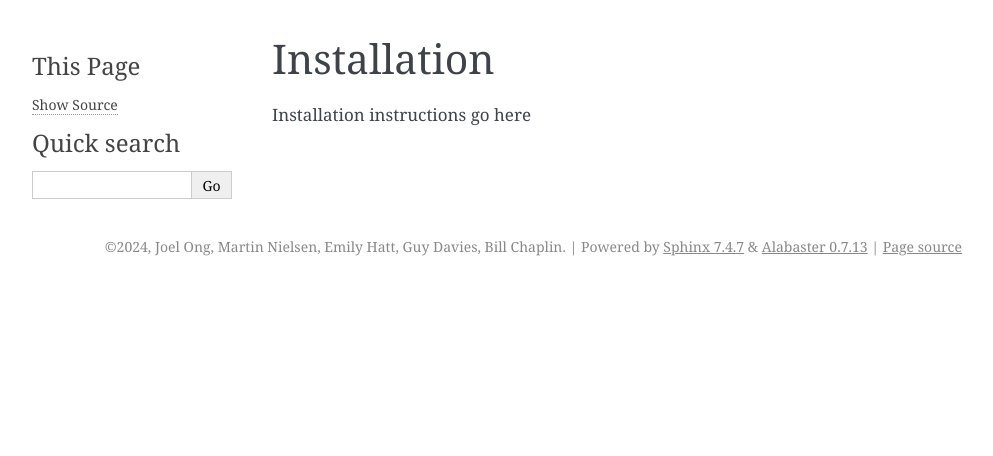
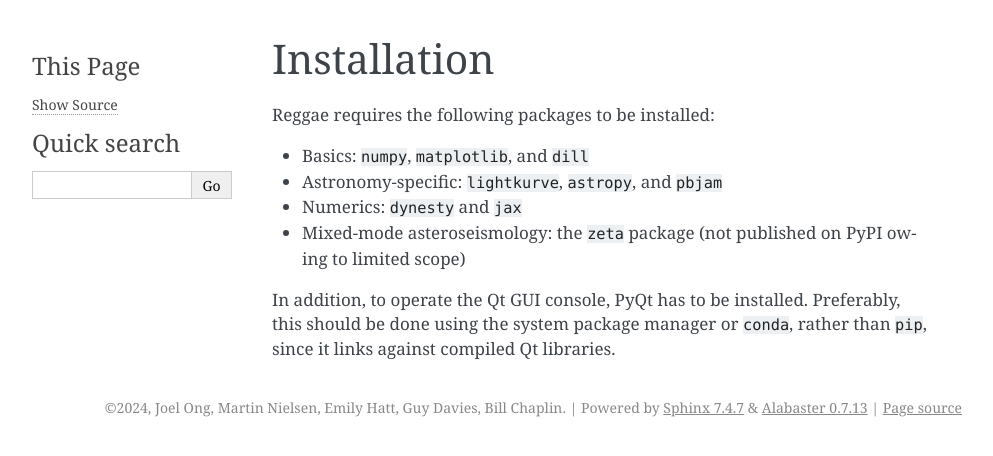
Before and after one commit to darthoctopus/reggae, a Sphinx documentation site: the page built from docs/installation.md, in a window 1280 px wide. Shown: the top 456 px of the page, without its empty margins (148-1141 px from the left). Built offline with Sphinx 7.4.7, drawn with Linux system fonts in a browser that asks for light colours.

Commit message:
Installation instructions

```diff
--- a/docs/installation.md
+++ b/docs/installation.md
@@ -1,3 +1,10 @@
 # Installation
 
-Installation instructions go here
+Reggae requires the following packages to be installed:
+
+- Basics: `numpy`, `matplotlib`, and `dill`
+- Astronomy-specific: `lightkurve`, `astropy`, and `pbjam`
+- Numerics: `dynesty` and `jax`
+- Mixed-mode asteroseismology: the `zeta` package (not published on PyPI owing to limited scope)
+
+In addition, to operate the Qt GUI console, PyQt has to be installed. Preferably, this should be done using the system package manager or `conda`, rather than `pip`, since it links against compiled Qt libraries.
--- a/requirements.txt
+++ b/requirements.txt
@@ -1,7 +1,9 @@
 numpy >= 1.17.0
 matplotlib>=1.5.3
 lightkurve>=2.0.0
+pbjam
+astropy
 dynesty
 dill
 jax
-zeta
+zeta @ git+https://gitlab.com/darthoctopus/zeta@master
```
